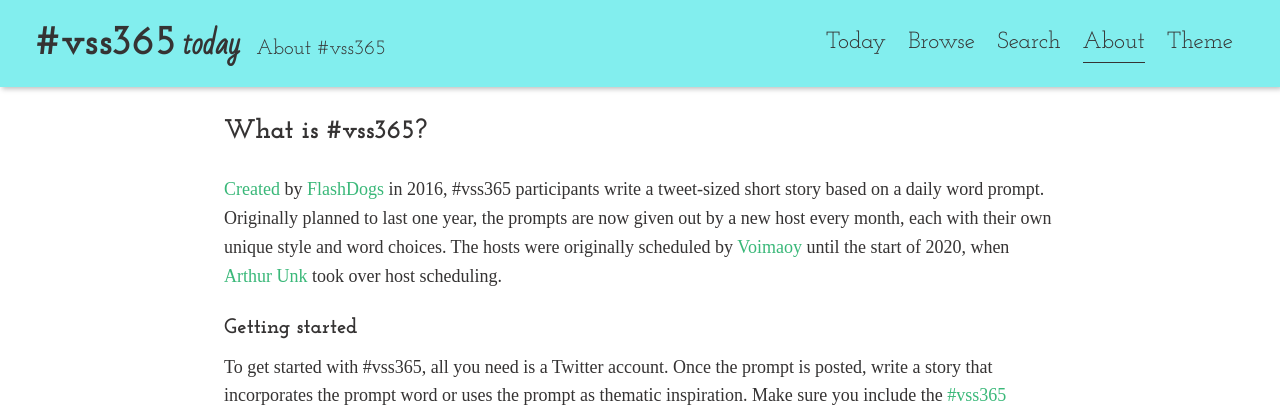
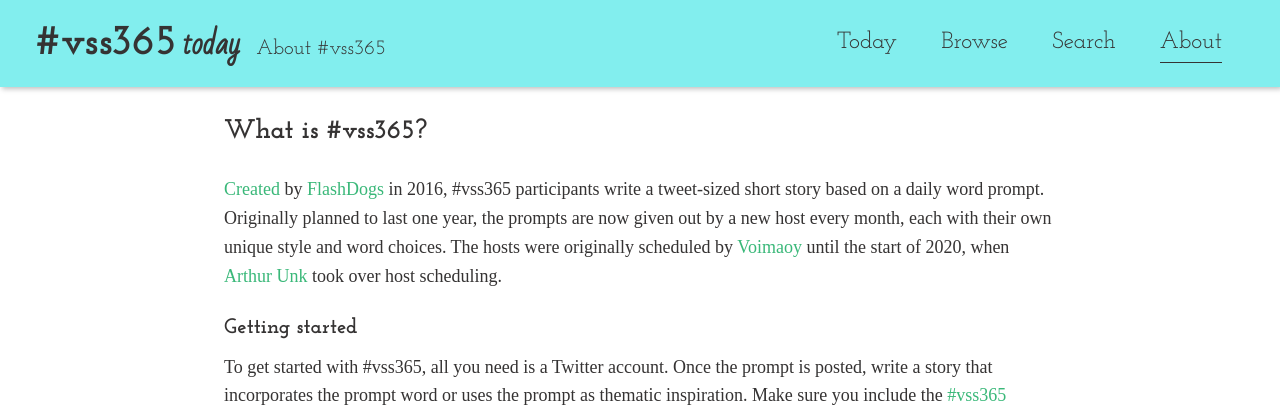
Before and after one commit to vss365today/web, a Flask app: page /about in a window 1280 px wide. Shown: the top 412 px of the page. Run offline with Flask 2, Linux system fonts and the light colour scheme.

Commit message:
Remove link to theme toggle
I need to do this a better way....

```diff
--- a/src/templates/partials/nav.html
+++ b/src/templates/partials/nav.html
@@ -3,5 +3,4 @@
   <a class="nav-link {{ nav_cur_page(page_title, 'browse') }}" id="btn-browse" href="{{ url_for('root.browse') }}">Browse</a>
   <a class="nav-link {{ nav_cur_page(page_title, 'search') }}" id="btn-search" href="{{ url_for('search.index') }}">Search</a>
   <a class="nav-link {{ nav_cur_page(page_title, 'about') }}" id="btn-about" href="{{ url_for('root.about') }}">About</a>
-  <span class="nav-link" id="btn-theme">Theme</span>
 </nav>
```
